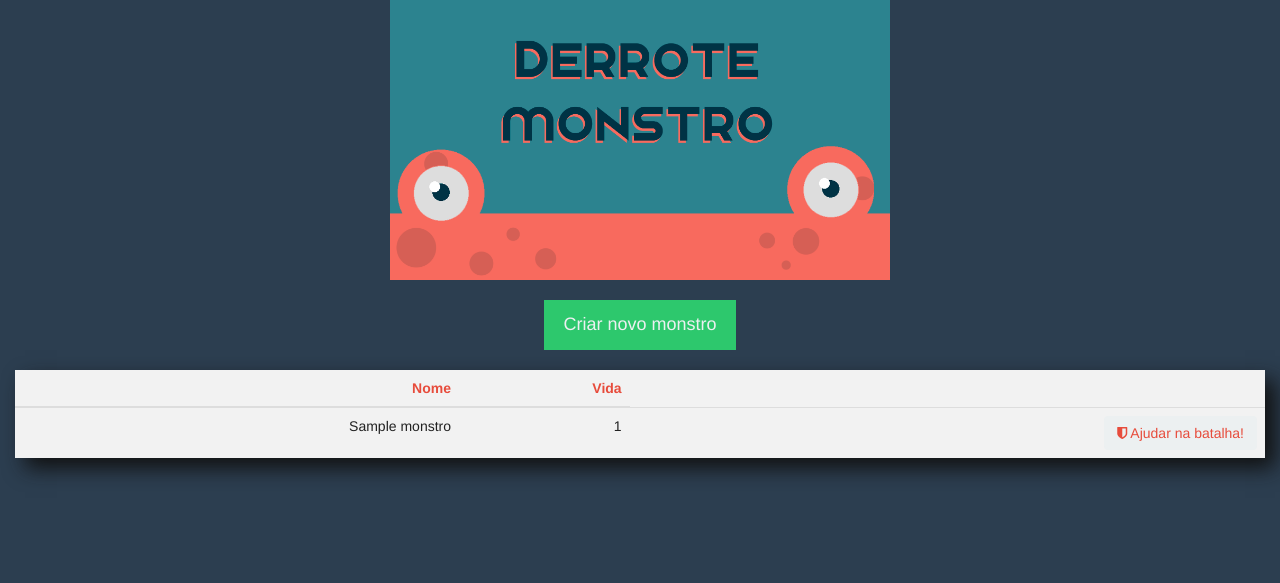
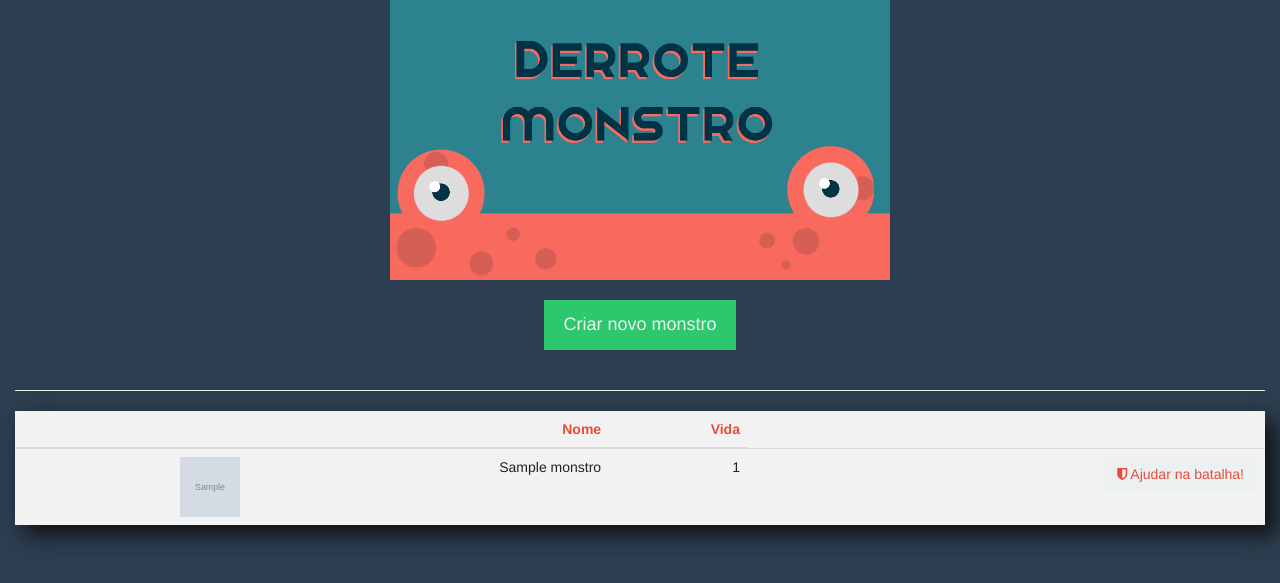
Before and after one commit to Rafael-BP/kill-the-monster, a PHP site: page / in a window 1280 px wide. Shown: the part 21-604 px from the top of the page. Run offline with PHP 8.4, Linux system fonts and the light colour scheme; tables that the repository leaves empty hold one stand-in row (values such as "Sample post"); grey boxes marked "Sample" are stand-in pictures.

Commit message:
Thumbnail na listagem inicial

```diff
--- a/index.php
+++ b/index.php
@@ -30,6 +30,7 @@
                     <?php if ($header == true) { ?>
                     <thead>
                         <tr>
+                            <th></th>
                             <th>Nome</th>
                             <th>Vida</th>
                         </tr>
@@ -38,10 +39,12 @@
                 <?php foreach($listagem as $item) { ?>
                     <?php if ($item['vida'] > 0) { ?>
                     <tr>
+                        <td><img style="width: 60px; height: 60px;" src="<?php echo $item['imagem']; ?>" alt='<?php echo $item['imagem'] ?>'/></td>
                         <td><?php echo $item['nome']; ?></td>
                         <td><?php echo $item['vida']; ?></td>
                         <td><a href="batalhar.php?monstro=<?php echo $item['id']; ?>"><button class='btn btn-lutar'><i class='fa fa-shield'></i> Ajudar na batalha! </button></a></td>
                     </tr>
+                    <hr/>
                     <?php } ?>
                 <?php } ?>
                 </table>
```
